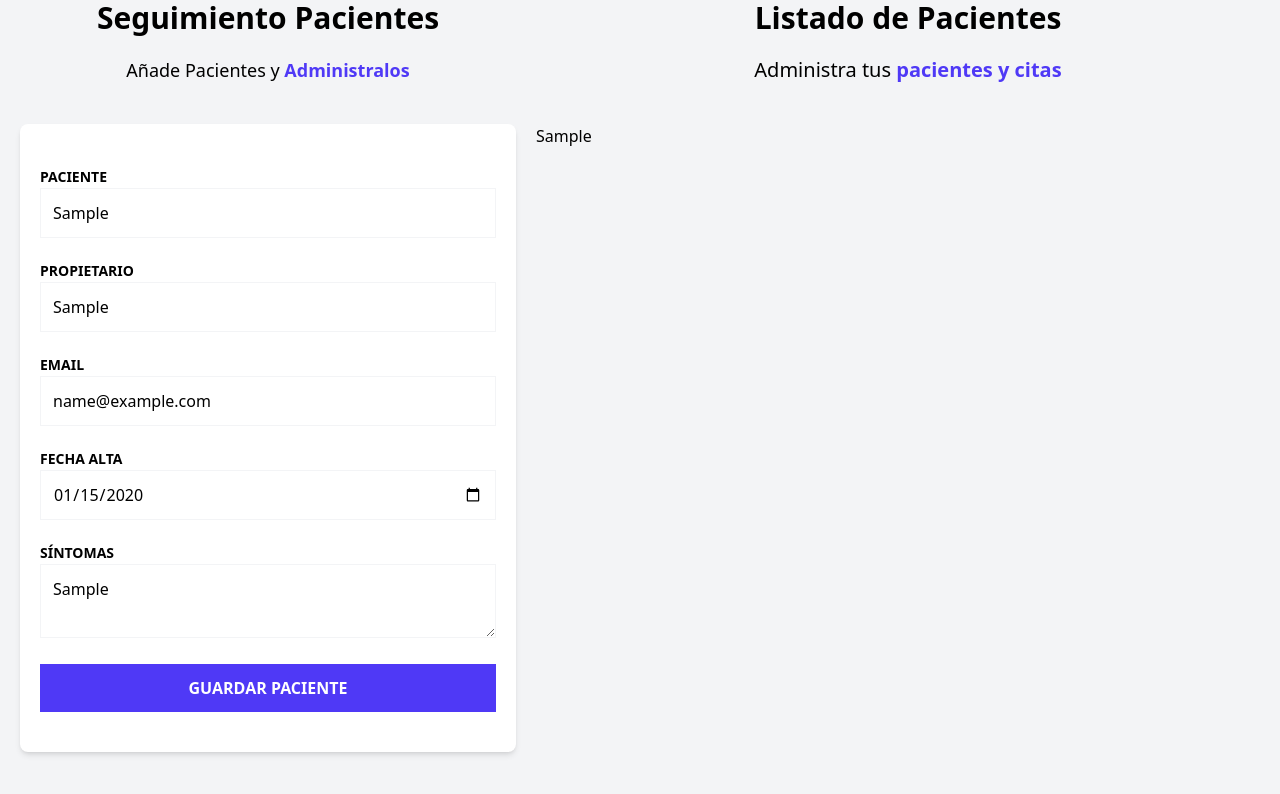
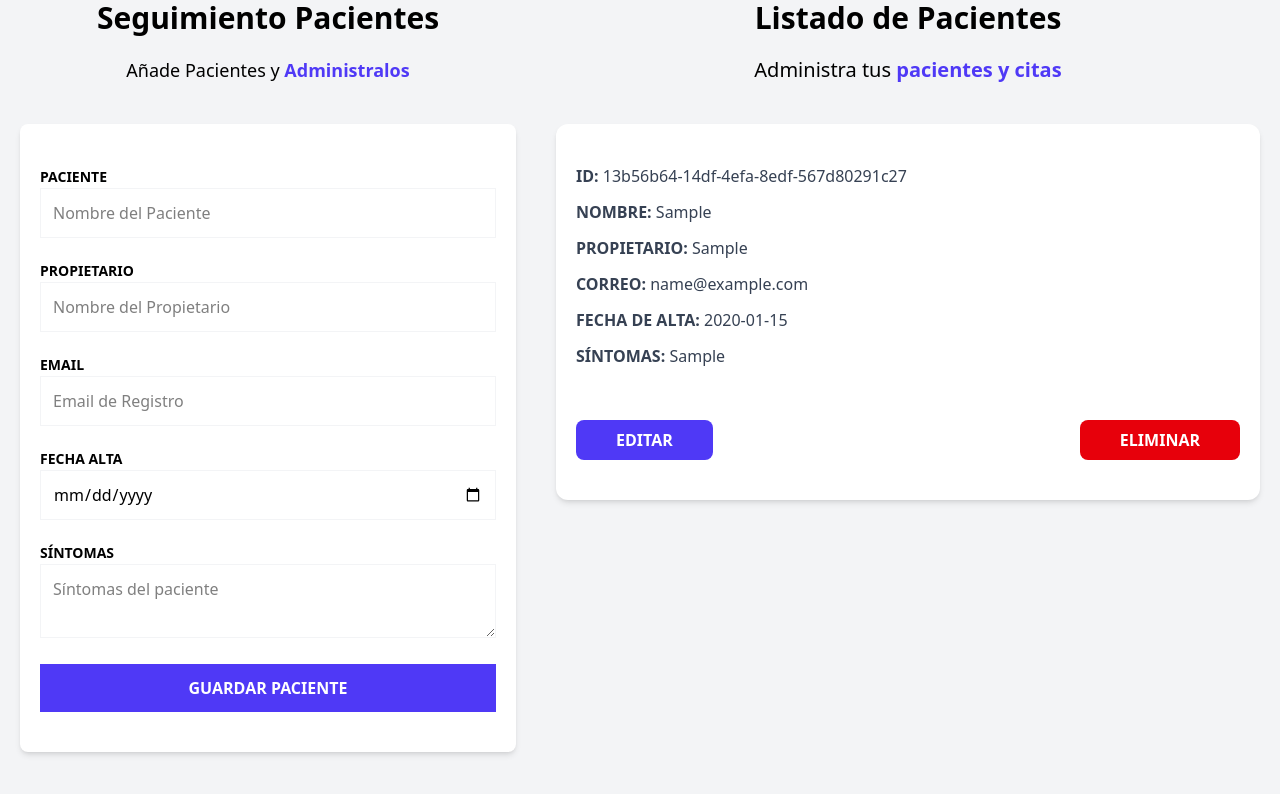
Before and after one commit to AndreF-525/patients-control, a React (Vite) app: page / in a window 1280 px wide. Both pictures are taken after typing "Sample", "Sample", "name@example.com", "2020-01-15", "Sample" into the empty fields and a click on the input "Guardar Paciente". Shown: the part 200-994 px from the top of the page. Built offline with nearby package versions, Linux system fonts and the light colour scheme.

Commit message:
Reset del formulario, botones de editar/eliminar, componente PatientDetailItem

```diff
--- /dev/null
+++ b/src/components/PatientDetailItem.tsx
@@ -0,0 +1,13 @@
+
+type PatientDetailItemProps = {
+  label: string,
+  data: string
+}
+
+export default function PatientDetailItem({label, data} : PatientDetailItemProps) {
+  return (
+    <p className="font-bold mb-3 text-gray-700 uppercase">{label}: {''}
+        <span className="font-normal normal-case">{data}</span>
+      </p>
+  )
+}
--- a/src/components/PatientDetails.tsx
+++ b/src/components/PatientDetails.tsx
@@ -1,4 +1,5 @@
 import type { Patient } from "../types"
+import PatientDetailItem from "./PatientDetailItem"
 
 type PatientDetailsProps = {
   patient: Patient
@@ -6,8 +7,19 @@
 
 export default function PatientDetails({patient} : PatientDetailsProps) {
   return (
-    <div>
-      {patient.name}
+    <div className="mx-5 my-10 px-5 py-10 bg-white shadow-md rounded-xl">
+      <PatientDetailItem label='ID' data={patient.id} />
+      <PatientDetailItem label='Nombre' data={patient.name} />
+      <PatientDetailItem label='Propietario' data={patient.caretaker} />
+      <PatientDetailItem label='Correo' data={patient.email} />
+      <PatientDetailItem label='Fecha de Alta' data={patient.date.toString()} />
+      <PatientDetailItem label='Síntomas' data={patient.symptoms} />
+
+      <div className="flex justify-between">
+        <button type="button" className="py-2 px-10 mt-10 text-white uppercase font-bold rounded-lg bg-indigo-600 hover:bg-indigo-900 cursor-pointer">Editar</button>
+
+        <button type="button" className="py-2 px-10 mt-10 text-white uppercase font-bold rounded-lg bg-red-600 hover:bg-red-900 cursor-pointer">Eliminar</button>
+      </div>
     </div>
   )
 }
--- a/src/components/PatientsForm.tsx
+++ b/src/components/PatientsForm.tsx
@@ -7,10 +7,11 @@
 
   const { addPatient } = usePatientStore()
 
-  const { register, handleSubmit, formState : {errors} } = useForm<DraftPatient>()
+  const { register, handleSubmit, formState : {errors}, reset } = useForm<DraftPatient>()
 
   const registerPatient = (data : DraftPatient) => {
     addPatient(data)
+    reset()
   }
 
   return (
```
